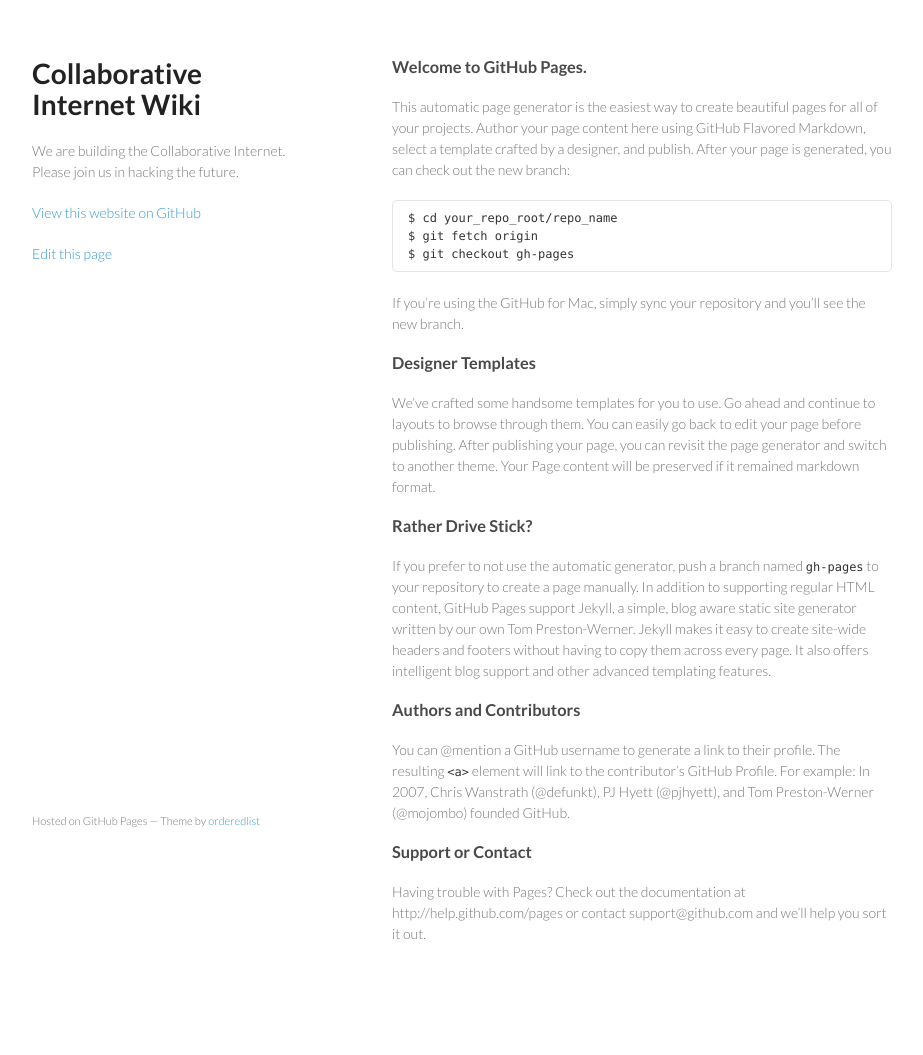
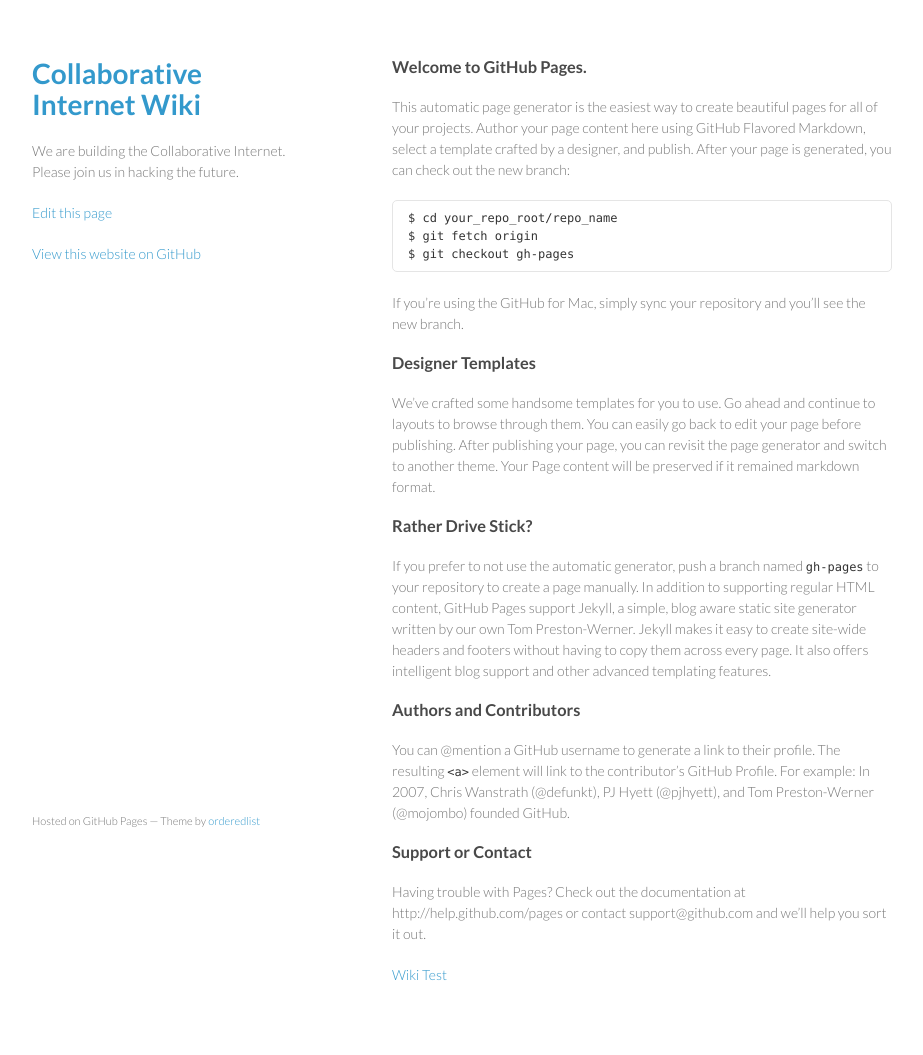
Before and after one commit to collaborativeinternet/collaborativeinternet.github.io, a Jekyll site: the page built from index.md, in a window 1280 px wide. Shown: the whole page, without its empty margins (178-1101 px from the left). Built offline with Jekyll 4.4.1, drawn with Linux system fonts in a browser that asks for light colours; before the commit the page ends 1014 px from its top, so only the background shows below that.

Commit message:
Added wiki directory, separate navigation file

```diff
--- /dev/null
+++ b/_includes/navigation.html
@@ -0,0 +1,2 @@
+<p class="view"><a target="_blank" href="http://prose.io/#collaborativeinternet/collaborativeinternet.github.io/edit/master/{{page.path}}">Edit this page</a></p>
+<p class="view"><a href="https://github.com/collaborativeinternet/collaborativeinternet.github.io">View this website on GitHub</a></p>
--- a/_layouts/default.html
+++ b/_layouts/default.html
@@ -5,8 +5,8 @@
     <meta http-equiv="X-UA-Compatible" content="chrome=1">
     <title>Collaborative Internet Wiki</title>
 
-    <link rel="stylesheet" href="stylesheets/styles.css">
-    <link rel="stylesheet" href="stylesheets/pygment_trac.css">
+    <link rel="stylesheet" href="/stylesheets/styles.css">
+    <link rel="stylesheet" href="/stylesheets/pygment_trac.css">
     <meta name="viewport" content="width=device-width, initial-scale=1, user-scalable=no">
     <!--[if lt IE 9]>
     <script src="//html5shiv.googlecode.com/svn/trunk/html5.js"></script>
@@ -15,10 +15,9 @@
   <body>
     <div class="wrapper">
       <header>
-        <h1>Collaborative Internet Wiki</h1>
+        <h1><a href="/">Collaborative Internet Wiki</a></h1>
         <p>We are building the Collaborative Internet.  Please join us in hacking the future.</p>
-        <p class="view"><a href="https://github.com/collaborativeinternet/collaborativeinternet.github.io">View this website on GitHub</a></p>
-        <p class="view"><a href="http://prose.io/#collaborativeinternet/collaborativeinternet.github.io/edit/master/{{page.path}}">Edit this page</a></p>
+        {% include navigation.html %}
       </header>
       <section>
 
@@ -29,6 +28,6 @@
         <p><small>Hosted on GitHub Pages &mdash; Theme by <a href="https://github.com/orderedlist">orderedlist</a></small></p>
       </footer>
     </div>
-    <script src="javascripts/scale.fix.js"></script>
+    <script src="/javascripts/scale.fix.js"></script>
   </body>
 </html>
--- a/index.md
+++ b/index.md
@@ -23,3 +23,5 @@
 
 ### Support or Contact
 Having trouble with Pages? Check out the documentation at http://help.github.com/pages or contact support@github.com and we’ll help you sort it out.
+
+[Wiki Test](/wiki/test.html)
--- a/stylesheets/styles.css
+++ b/stylesheets/styles.css
@@ -99,6 +99,10 @@
   width:270px;
   float:left;
   position:fixed;
+}
+
+header h1 a {
+  font-weight: bold;
 }
 
 header ul {
```
Also changed, not shown: wiki/test.md (added, +8 -0 lines).
